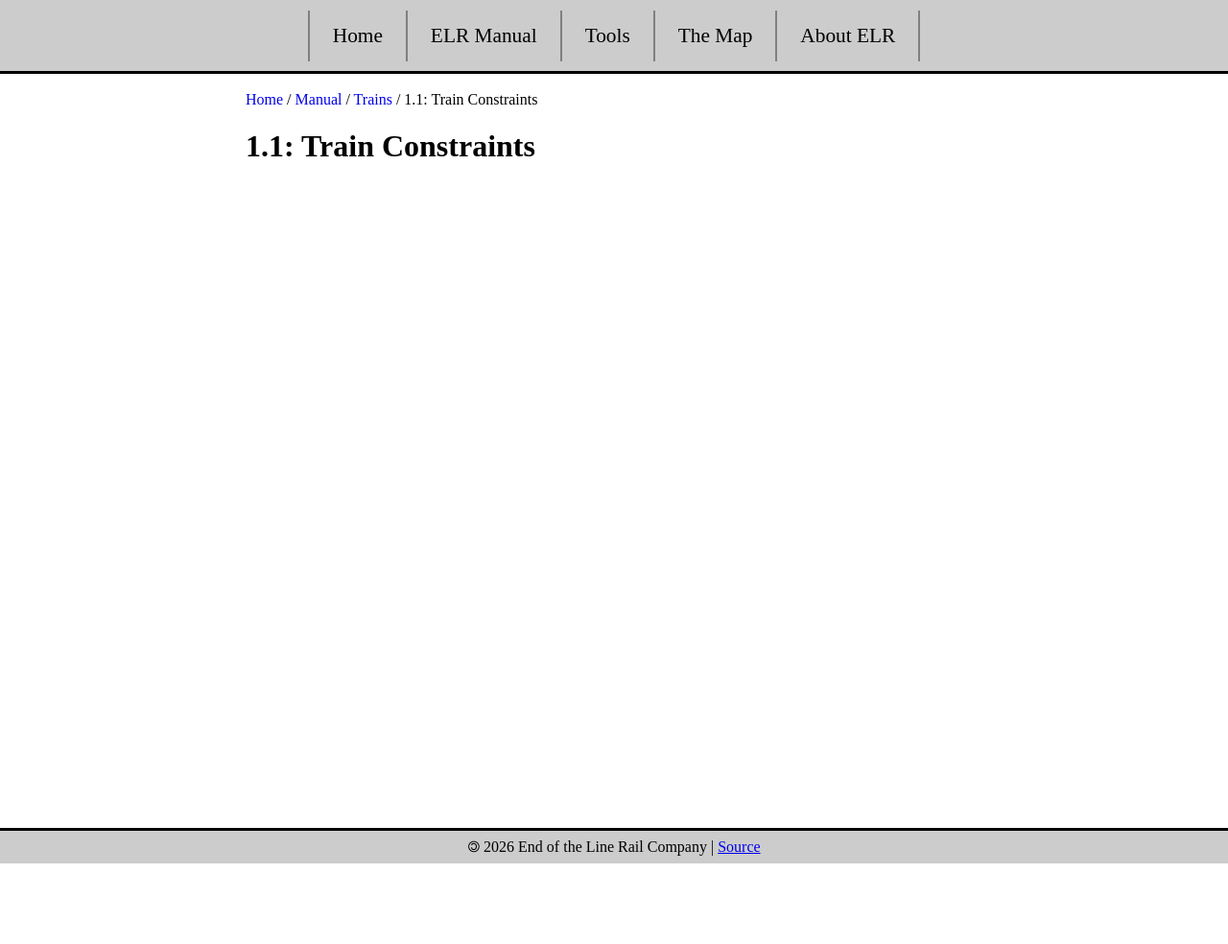
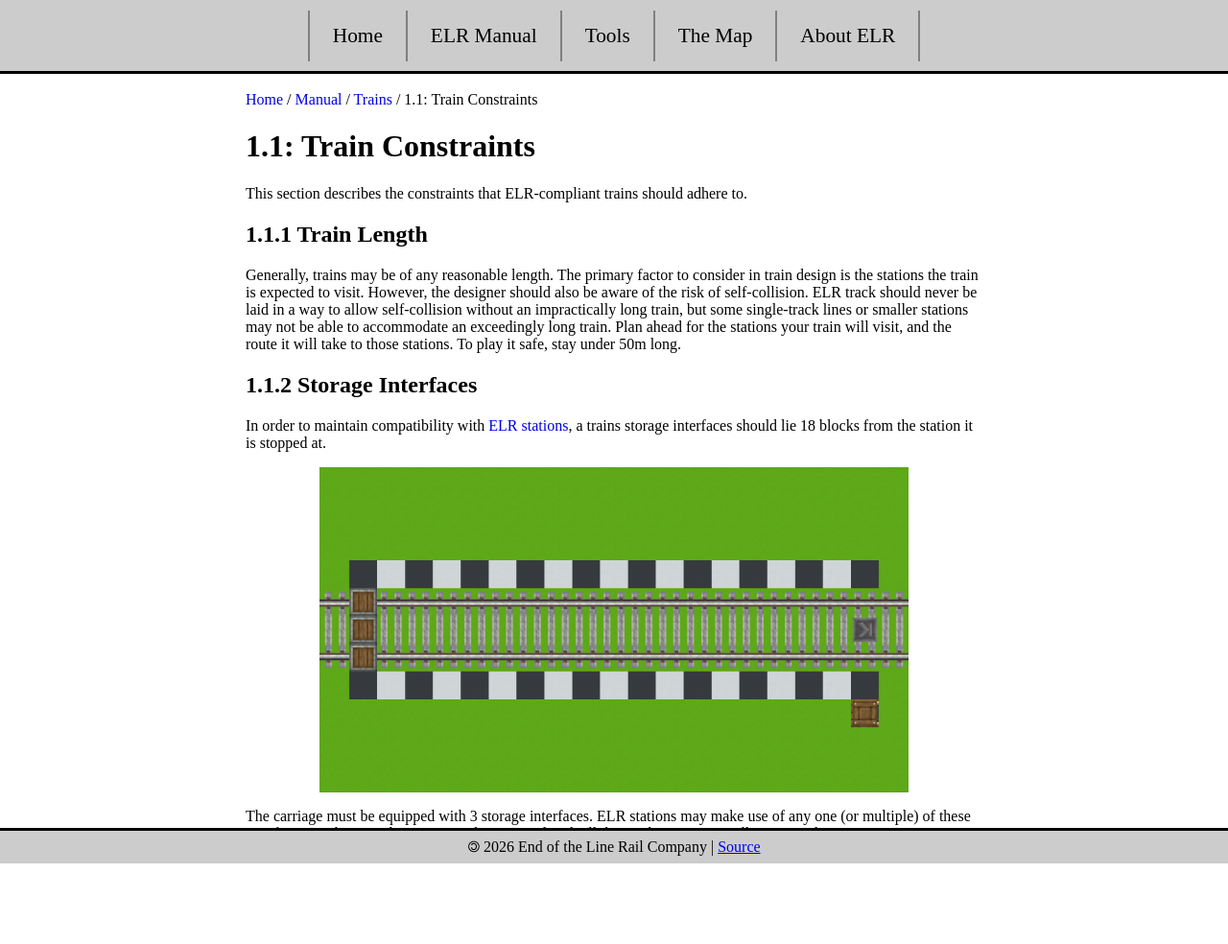
Before and after one commit to EndDragon438/End-Rail, a Jekyll site: the page built from site/manual/trains/constraints.md, in a window 1280 px wide. Shown: the whole page at 96% size. Built offline with Jekyll 4.4.1, drawn with Linux system fonts in a browser that asks for light colours; our own code applies the rules of GitHub Pages for plain Markdown files; before the commit the page ends 900 px from its top, so only the background shows below that.

Commit message:
stations and train constraints

```diff
--- a/site/manual/trains/constraints.md
+++ b/site/manual/trains/constraints.md
@@ -1 +1,28 @@
 # 1.1: Train Constraints
+
+This section describes the constraints that ELR-compliant trains should
+adhere to.
+
+## 1.1.1 Train Length {#m-1-1-1}
+
+Generally, trains may be of any reasonable length. The primary factor to
+consider in train design is the stations the train is expected to visit.
+However, the designer should also be aware of the risk of self-collision.
+ELR track should never be laid in a way to allow self-collision without an
+impractically long train, but some single-track lines or smaller stations
+may not be able to accommodate an exceedingly long train. Plan ahead for
+the stations your train will visit, and the route it will take to those
+stations. To play it safe, stay under 50m long.
+
+## 1.1.2 Storage Interfaces {#m-1-1-2}
+
+In order to maintain compatibility with [ELR stations](../tracks/stations#m-2-4-1),
+a trains storage interfaces should lie 18 blocks from the station it is
+stopped at.
+
+![Station-interface distance](../tracks/station_spacing.png)
+
+The carriage must be equipped with 3 storage interfaces. ELR stations may
+make use of any one (or multiple) of these interfaces, so the train
+designer must be prepared with all three. This constraint allows a single
+ELR station to process three different kinds of goods at once.
```
Also changed, not shown: site/manual/tracks/lines.md (+2 -4 lines), site/manual/tracks/stations.md (+19 -2 lines), README.md, site/manual/tracks/crossover.gif, site/manual/tracks/nether_spawnproofing.png, site/manual/tracks/station_cross_section.png (added), site/manual/tracks/station_spacing.png (added), 1 other file.
